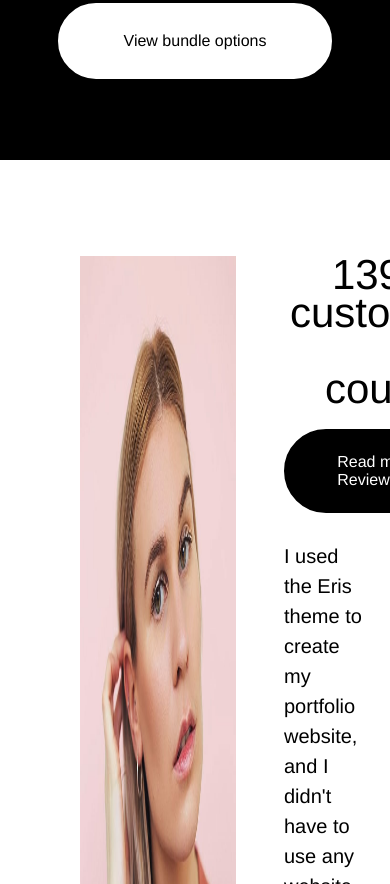
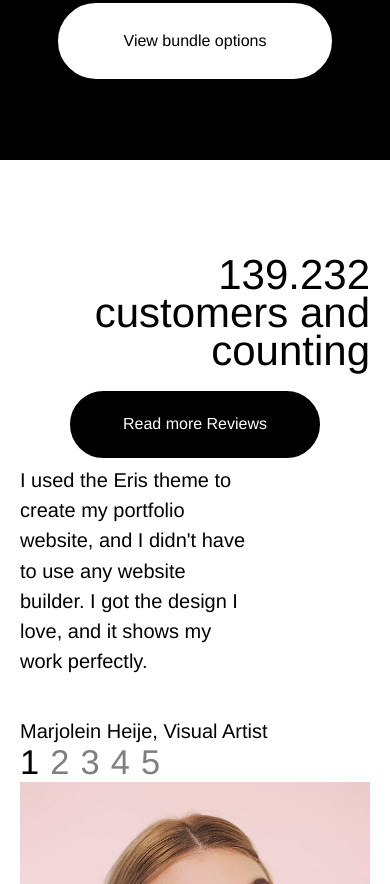
Before and after one commit to DrajerDK/ThemesKingdom, a website built with Parcel: page src/index.html in a window 390 px wide. Shown: the part 6460-7344 px from the top of the page. Built offline with nearby package versions, Linux system fonts and the light colour scheme.

Commit message:
feat(ThemesKingdom): add adaptive for customers

```diff
--- a/src/scss/customers.scss
+++ b/src/scss/customers.scss
@@ -8,9 +8,19 @@
     padding-top: 6em;
     max-width: 100%;
     padding-bottom: 14em;
+    @media screen and (max-width: 1070px) {
+        padding-left: 20px;
+        padding-right: 20px;
+        flex-direction: column-reverse;
+    }
     .container-customers__image {
     background-color: transparent;
     max-width: 40vw;
+    object-fit: cover;
+    @media screen and (max-width: 902px) {
+        max-width: 100%;
+
+    }
     }
     .customers-text {
         margin-left: 3em;
@@ -19,6 +29,14 @@
         justify-content: flex-end;
         flex-direction: column;
         align-items: flex-end;
+        @media screen and (max-width: 1070px) {
+            width: 100%;
+            margin-left: 0;
+
+        }
+        @media screen and (max-width: 902px) {
+            width: 100%;
+        }
         .customers-text__title {
             font-family: $main-font-family;
             font-size: calc(20.08px + 5.62vw);
@@ -31,6 +49,7 @@
         }
         .customers-text__button {
         @include button-black;
+        margin: 0 auto;
         }
         .customers-comment {
             background-color: transparent;
@@ -44,11 +63,19 @@
                 padding-right: 120px;
                 padding-top: 7vw;
                 line-height: 1.5;
+                @media screen and (max-width: 1070px) {
+                    padding-top: 2vw;
+
+                }
             }
             .customers-switch {
                 background-color: transparent;
                 display: flex;
                 justify-content: space-between;
+                @media screen and (max-width: 902px) {
+                    flex-direction: column;
+
+                }
                 .customers-switch__customer-name {
                     background-color: transparent;
                     font-family: $main-font-family;
```
Also changed, not shown: 2 other files.
